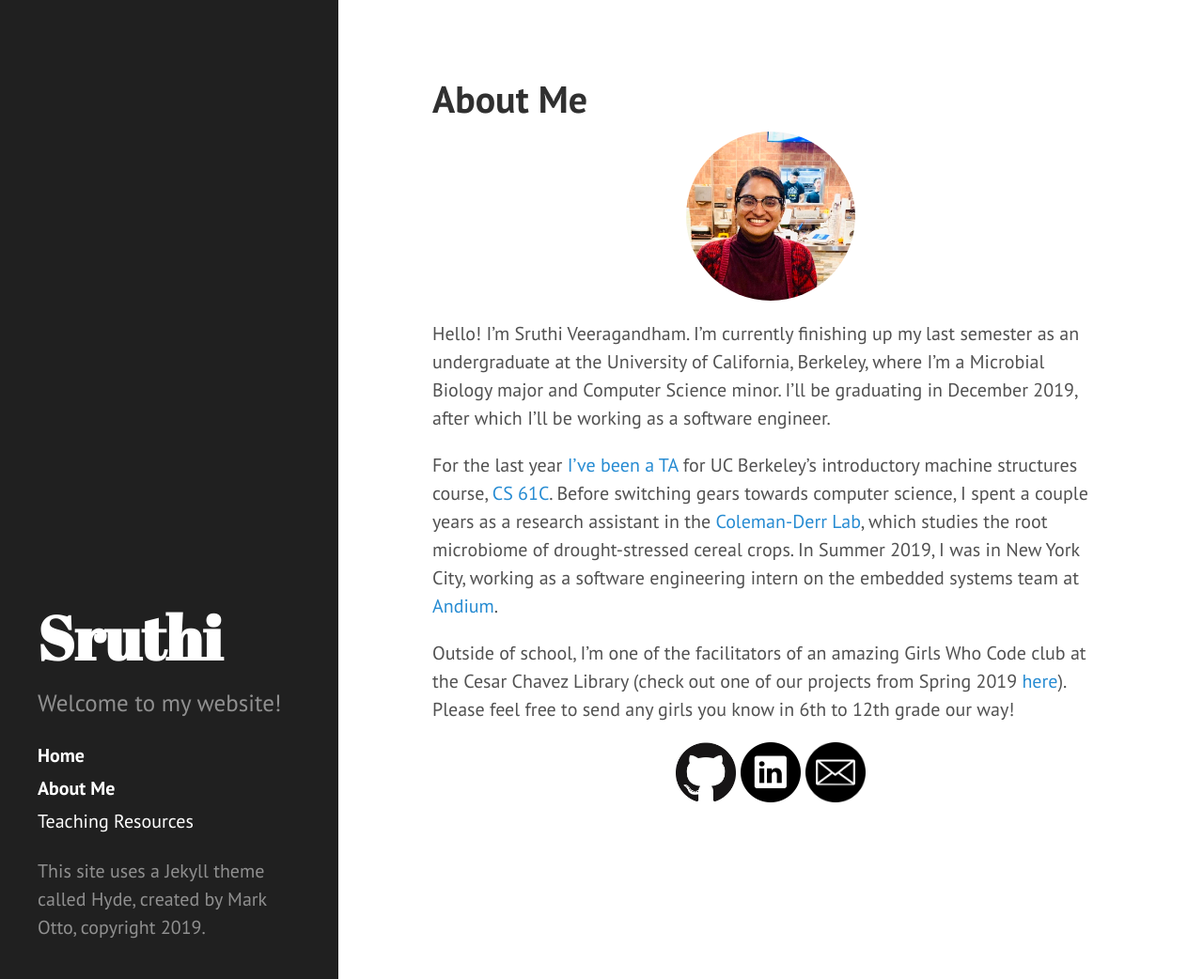
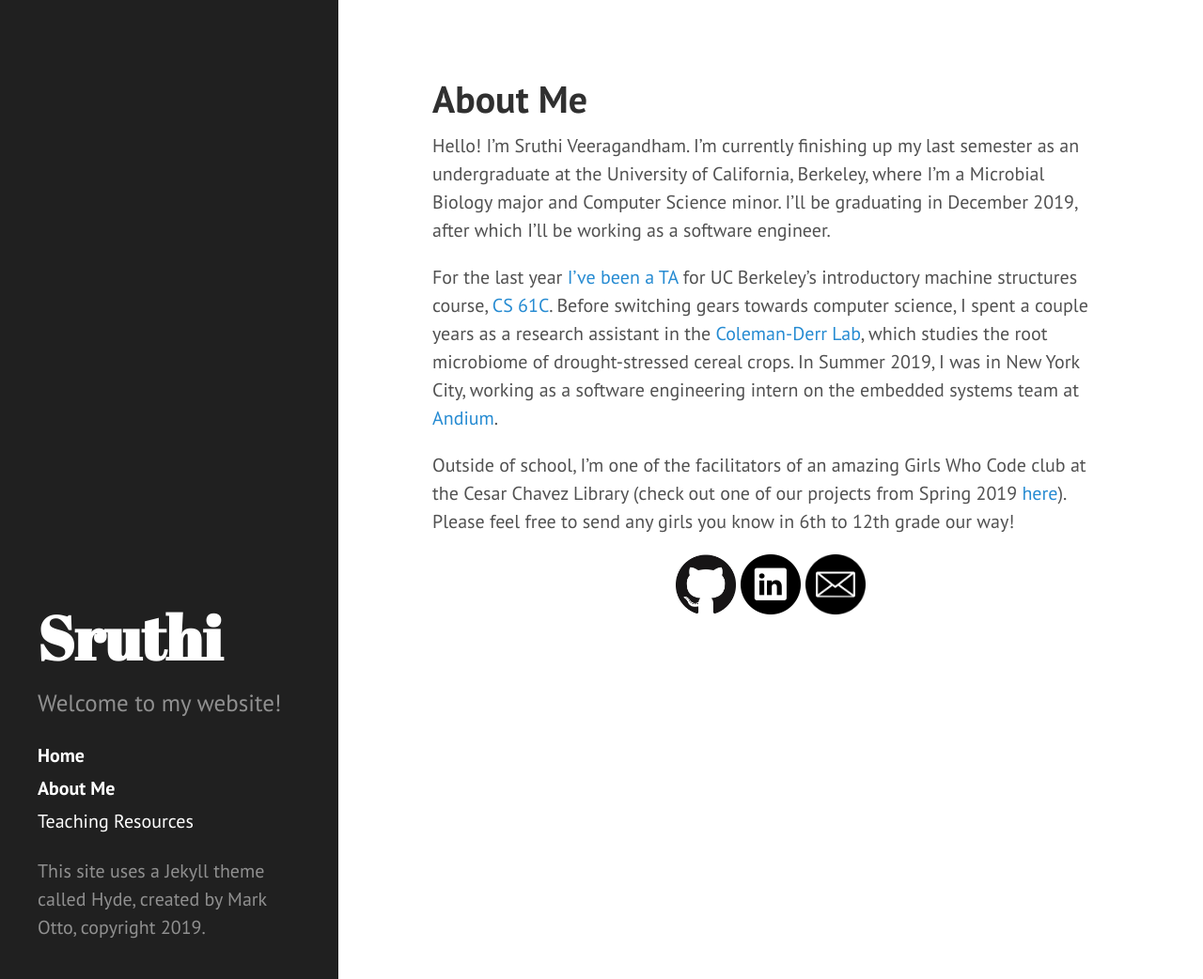
Before and after one commit to sruthiveeragandham/sruthiveeragandham.github.io, a Jekyll site: the page built from about.md, in a window 1280 px wide and 1042 px high. Shown: the whole window at 94% size. Built offline with Jekyll 4.4.1, drawn with Linux system fonts in a browser that asks for light colours; Markdown is read by kramdown in place of the engine named in the settings.

Commit message:
remove image, going to put it back in sidebar

```diff
--- a/about.md
+++ b/about.md
@@ -2,17 +2,6 @@
 layout: page
 title: About Me
 ---
-
-<style>
-      .circular--square {
-        border-radius: 50%;
-        width: 25%;
-      }
-</style>
-<div align="center">
-<img src="https://sruthiveeragandham.github.io/public/IMG_0931.JPG" alt="A picture of me (Sruthi) at a restaurant, taken by my friend Catherine Han!" class="circular--square"/>
-</div>
-
 
 Hello! I'm Sruthi Veeragandham. I'm currently finishing up my last semester as an undergraduate at the University of California, Berkeley, where I'm a Microbial Biology major and Computer Science minor. I'll be graduating in December 2019, after which I'll be working as a software engineer.
 
```
